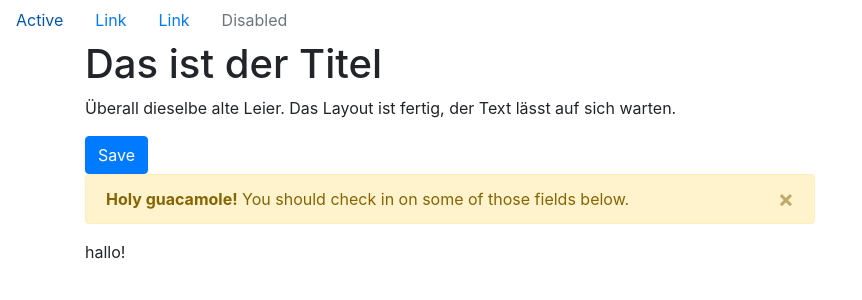
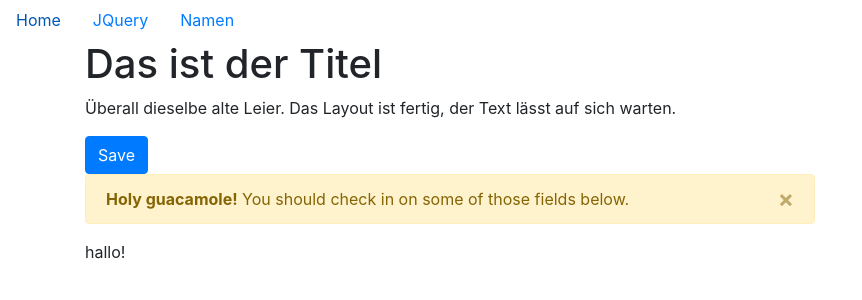
Before and after one commit to payerhans/django_playground, a Django app: page /praxes/ in a window 1280 px wide. Shown: the top 300 px of the page, without its empty margins (0-862 px from the left). Run offline with Django 3.2, Linux system fonts and the light colour scheme; some libraries are stand-ins or nearby versions.

Commit message:
url namespaces und manuelles menu

```diff
--- a/praxes/templates/base.html
+++ b/praxes/templates/base.html
@@ -21,10 +21,10 @@
     </head>
 <body>
         <nav class="nav">
-                <a class="nav-link active" href="#">Active</a>
-                <a class="nav-link" href="#">Link</a>
-                <a class="nav-link" href="#">Link</a>
-                <a class="nav-link disabled" href="#">Disabled</a>
+                <a class="nav-link " href="{% url 'praxes:index' %}">Home</a>
+                <a class="nav-link" href="{% url 'praxes:jqery' %}">JQuery</a>
+                <a class="nav-link" href="{% url 'praxes:namen' %}">Namen</a>
+
               </nav>
 
 
--- a/praxes/urls.py
+++ b/praxes/urls.py
@@ -16,6 +16,7 @@ Including another URLconf
 from django.urls import path
 from . import views
 
+app_name = "praxes"
 urlpatterns = [
     path('', views.index, name='index'),
     path('jquery/', views.jquery, name='jqery'),
```
